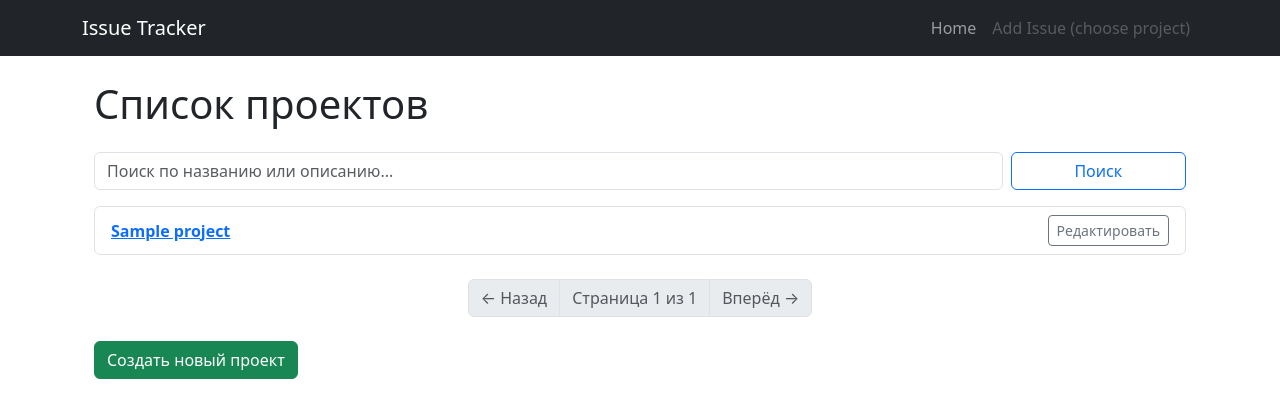
After one commit to kuznetsovroman41/homeworks2, a Django app: page / in a window 1280 px wide. The commit adds this page. Shown: the top 418 px of the page. Run offline with Django 5.2, Linux system fonts and the light colour scheme; tables that the repository leaves empty hold one stand-in row (values such as "Sample post").

Commit message:
шаблоны

```diff
--- a/source/webapp/templates/include/navbar.html
+++ b/source/webapp/templates/include/navbar.html
@@ -1,6 +1,6 @@
 <nav class="navbar navbar-expand-lg navbar-dark bg-dark mb-4">
     <div class="container">
-        <a class="navbar-brand" href="{% url 'issue_list' %}">Issue Tracker</a>
+        <a class="navbar-brand" href="{% url 'project_list' %}">Issue Tracker</a>
         <button
             class="navbar-toggler"
             type="button"
@@ -15,10 +15,10 @@
         <div class="collapse navbar-collapse" id="navbarNav">
             <ul class="navbar-nav ms-auto">
                 <li class="nav-item">
-                    <a class="nav-link" href="{% url 'issue_list' %}">Home</a>
+                    <a class="nav-link" href="{% url 'project_list' %}">Home</a>
                 </li>
                 <li class="nav-item">
-                    <a class="nav-link" href="{% url 'issue_create' %}">Add Issue</a>
+                    <a class="nav-link disabled" href="#" tabindex="-1" aria-disabled="true">Add Issue (choose project)</a>
                 </li>
             </ul>
         </div>
--- a/source/webapp/templates/issue_form.html
+++ b/source/webapp/templates/issue_form.html
@@ -7,6 +7,6 @@
         {% csrf_token %}
         {{ form.as_p }}
         <button type="submit" class="btn btn-success">Сохранить</button>
-        <a href="{% url 'issue_list' %}" class="btn btn-secondary">Назад</a>
+        <a href="{% url 'project_detail' project_pk %}" class="btn btn-secondary">Назад</a>
     </form>
 {% endblock %}
--- /dev/null
+++ b/source/webapp/templates/project_list.html
@@ -0,0 +1,64 @@
+{% extends "base.html" %}
+{% block title %}Список проектов{% endblock %}
+
+{% block content %}
+<div class="container mt-4">
+    <h1 class="mb-4">Список проектов</h1>
+
+    <form method="get" class="mb-3 row g-2">
+        <div class="col-sm-10">
+            <input type="text" name="q" placeholder="Поиск по названию или описанию..." value="{{ q }}" class="form-control" />
+        </div>
+        <div class="col-sm-2">
+            <button type="submit" class="btn btn-outline-primary w-100">Поиск</button>
+        </div>
+    </form>
+
+    {% if projects %}
+        <ul class="list-group mb-4">
+            {% for project in projects %}
+                <li class="list-group-item d-flex justify-content-between align-items-center">
+                    <a href="{% url 'project_detail' project.pk %}" class="fw-bold">{{ project.name }}</a>
+                    <a href="{% url 'project_edit' project.pk %}" class="btn btn-sm btn-outline-secondary">Редактировать</a>
+                </li>
+            {% endfor %}
+        </ul>
+
+        <nav aria-label="Навигация по страницам">
+            <ul class="pagination justify-content-center">
+                {% if page_obj.has_previous %}
+                <li class="page-item">
+                    <a class="page-link" href="?q={{ q }}&page={{ page_obj.previous_page_number }}">← Назад</a>
+                </li>
+                {% else %}
+                <li class="page-item disabled">
+                    <span class="page-link">← Назад</span>
+                </li>
+                {% endif %}
+
+                <li class="page-item disabled">
+                    <span class="page-link">
+                        Страница {{ page_obj.number }} из {{ page_obj.paginator.num_pages }}
+                    </span>
+                </li>
+
+                {% if page_obj.has_next %}
+                <li class="page-item">
+                    <a class="page-link" href="?q={{ q }}&page={{ page_obj.next_page_number }}">Вперёд →</a>
+                </li>
+                {% else %}
+                <li class="page-item disabled">
+                    <span class="page-link">Вперёд →</span>
+                </li>
+                {% endif %}
+            </ul>
+        </nav>
+    {% else %}
+        <div class="alert alert-warning">Проекты не найдены.</div>
+    {% endif %}
+
+    <div class="mt-4">
+        <a href="{% url 'project_add' %}" class="btn btn-success">Создать новый проект</a>
+    </div>
+</div>
+{% endblock %}
```
Also changed, not shown: source/webapp/templates/index.html (deleted, +0 -13 lines), source/webapp/templates/issue_detail.html (+4 -3 lines), source/webapp/templates/project_confirm_delete.html (added, +12 -0 lines), source/webapp/templates/project_detail.html (added, +38 -0 lines), source/webapp/templates/project_form.html (added, +15 -0 lines).
